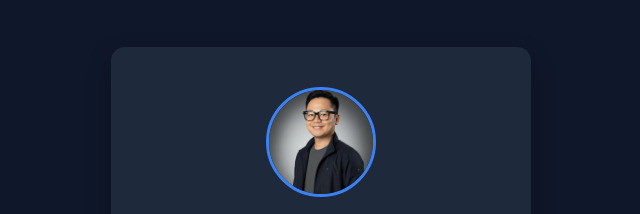
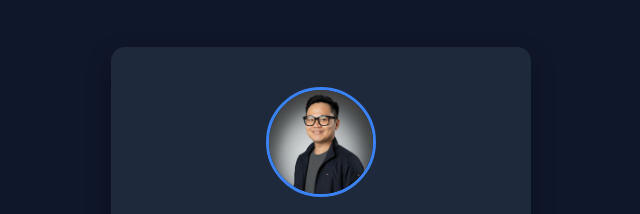
Before and after one commit to iamBertBrainCo/digital-card, a plain HTML site: page index.html in a window 1280 px wide. Shown: the top 214 px of the page, 319-959 px from the left. Drawn offline with Linux system fonts and the light colour scheme.

Commit message:
Update index.html

```diff
--- a/index.html
+++ b/index.html
@@ -30,14 +30,16 @@
       background:var(--card); border-radius:var(--radius); padding:2rem 1.5rem;
       max-width:420px; width:100%; text-align:center; box-shadow:0 10px 25px rgba(0,0,0,.3);
     }
+
     /* Avatar with adjustable crop */
     .avatar{
       width:110px; height:110px; border-radius:50%;
       object-fit:cover;
-      /* Tweak to adjust headroom: second value lower = more top/hair visible */
-      object-position: 50% 35%;
+      /* Base was 50% 35%; nudged +5px downwards on Y */
+      object-position: 50% calc(35% + 5px);
       margin-bottom:1rem; border:3px solid var(--brand);
     }
+
     h1{font-size:1.4rem; margin-bottom:.5rem}
     p{font-size:.95rem; color:var(--muted); margin-bottom:1.5rem; line-height:1.5}
     .button-group{display:flex; flex-direction:column; gap:.75rem}
@@ -56,10 +58,10 @@
 </head>
 <body>
   <div class="card">
-    <!-- Update the path if your filename/folder differs -->
+    <!-- Bump ?v=4 if cache sticks -->
     <img
       class="avatar"
-      src="./assets/bertram.jpg?v=3"
+      src="./assets/bertram.jpg?v=4"
       alt="Bertram Yang portrait"
       width="220" height="220"
       loading="lazy"
```
